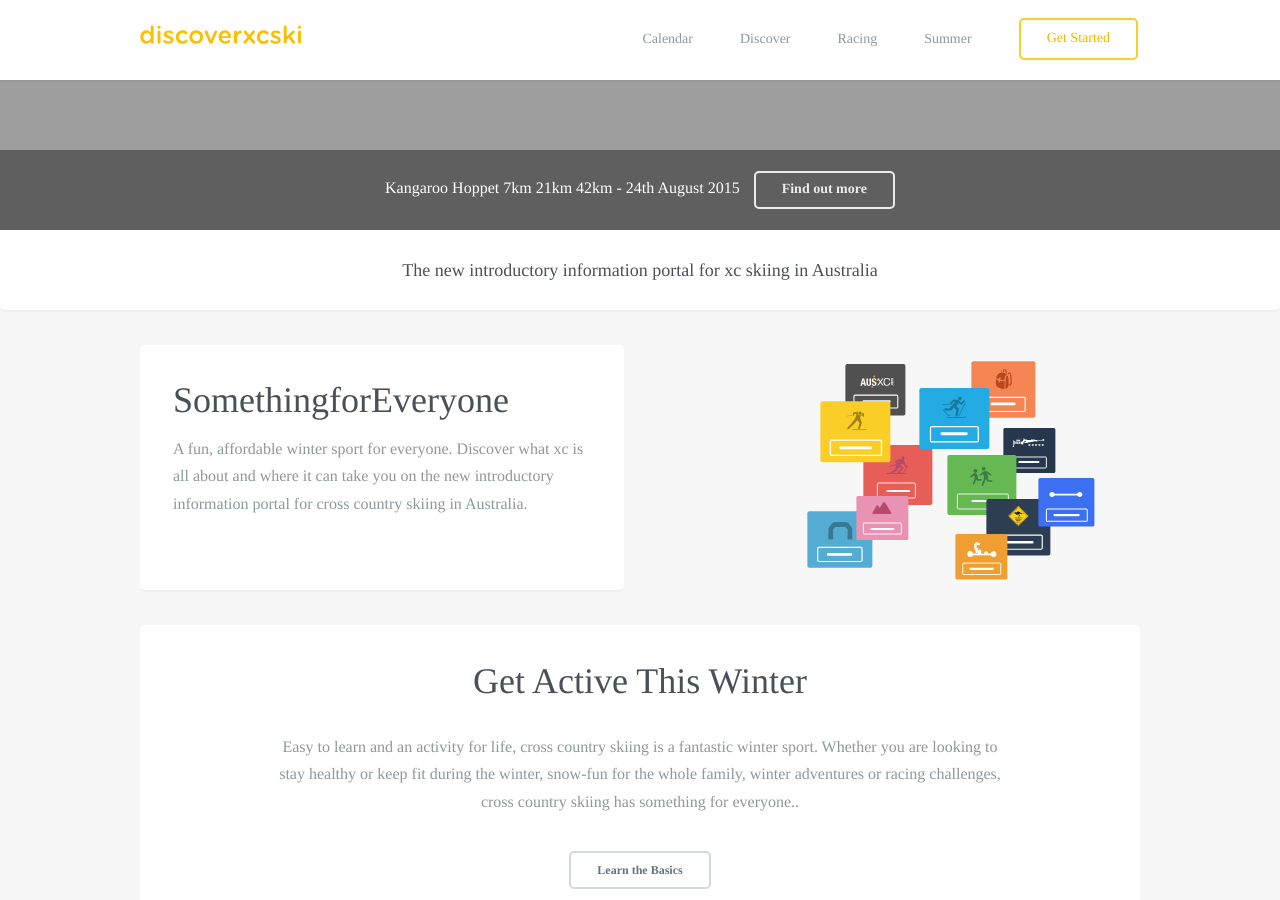
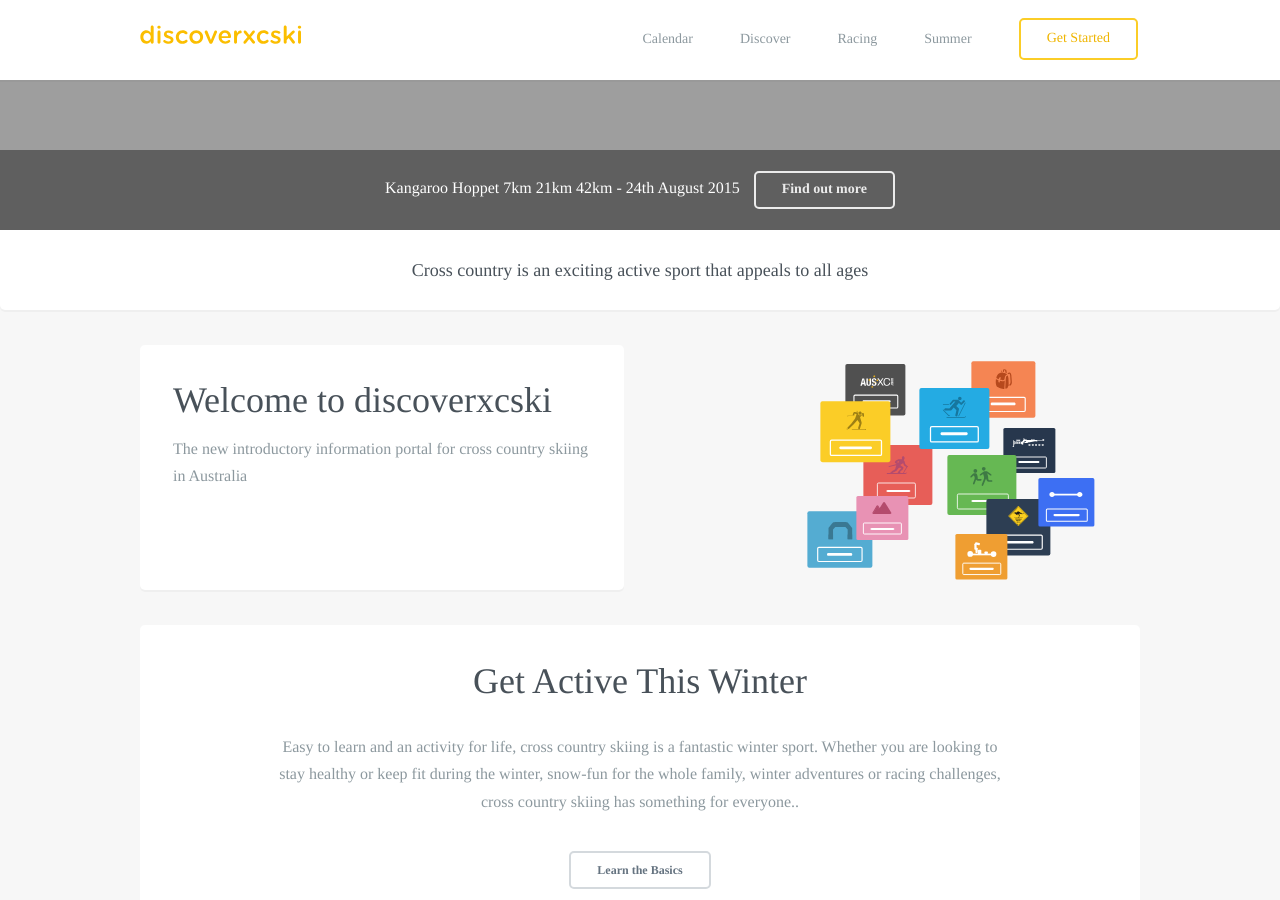
Before and after one commit to robcatto/robcatto.github.io, a Jekyll site: the page index.html, which Jekyll copies as it is, in a window 1280 px wide and 900 px high, scrolled down 810 px. Built offline with Jekyll 4.4.1, drawn with Linux system fonts in a browser that asks for light colours; some web fonts are replaced; Markdown is read by kramdown in place of the engine named in the settings.

Commit message:
Update index.html

```diff
--- a/index.html
+++ b/index.html
@@ -146,7 +146,7 @@
                         top: 40px;
                         position: relative;
                         padding-top: 0px;"
-            >The new introductory information portal for xc skiing in Australia
+            >Cross country is an exciting active sport that appeals to all ages
             </p>
         </div>
 </div>
@@ -172,8 +172,8 @@
                                                 max-height: 300px;
                                                 z-index: 9001">
 
-                                                <h1 class="welcome__card">SomethingforEveryone</h1>
-                                                <p class="welcome__card--p">A fun, affordable winter sport for everyone.  Discover what xc is all about and where it can take you on the new introductory information portal for cross country skiing in Australia.</p>
+                                                <h1 class="welcome__card">Welcome to discoverxcski</h1>
+                                                <p class="welcome__card--p">The new introductory information portal for cross country skiing in Australia</p>
 
 
 
```
